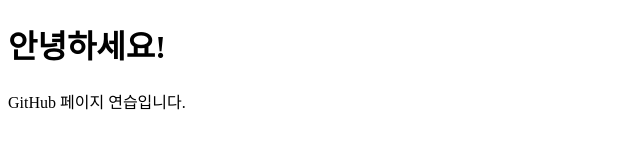
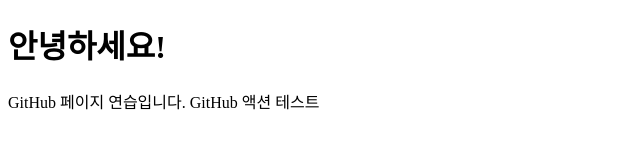
Before and after one commit to mikemincheol/mikemincheol.github.io, a plain HTML site: page index.html in a window 1280 px wide. Shown: the whole page, without its empty margins (0-640 px from the left). Drawn offline with Linux system fonts and the light colour scheme.

Commit message:
GitHub Actions Test

```diff
--- a/index.html
+++ b/index.html
@@ -10,8 +10,8 @@
 
 <body>
     <h1>안녕하세요!</h1>
-
     GitHub 페이지 연습입니다.
+    GitHub 액션 테스트
 </body>
 
 </html>
```
